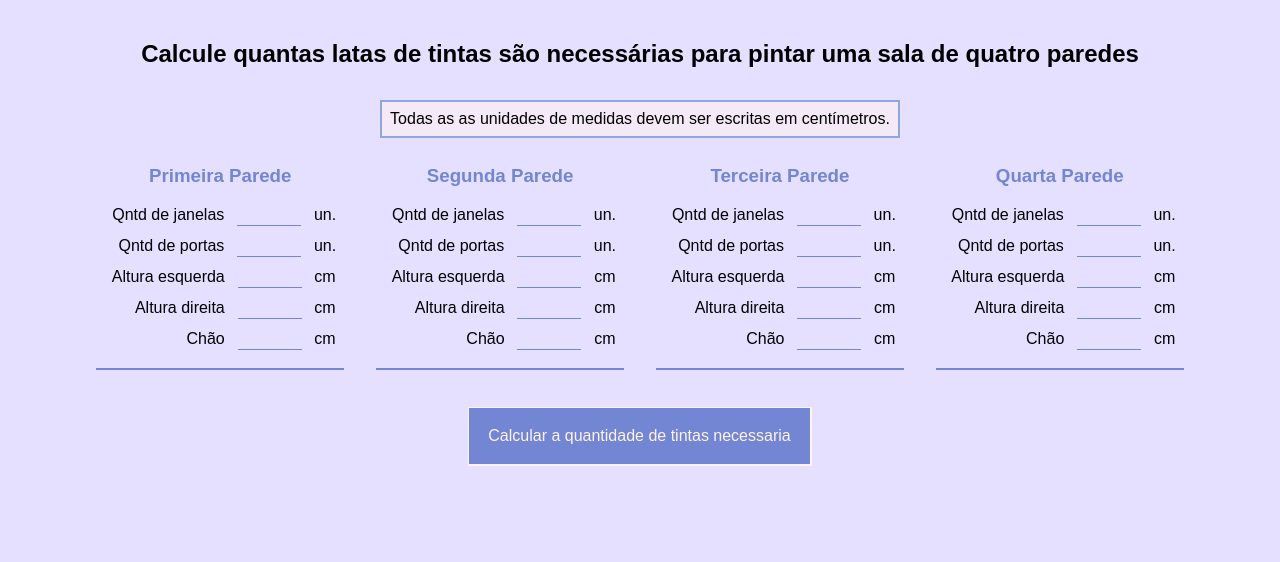
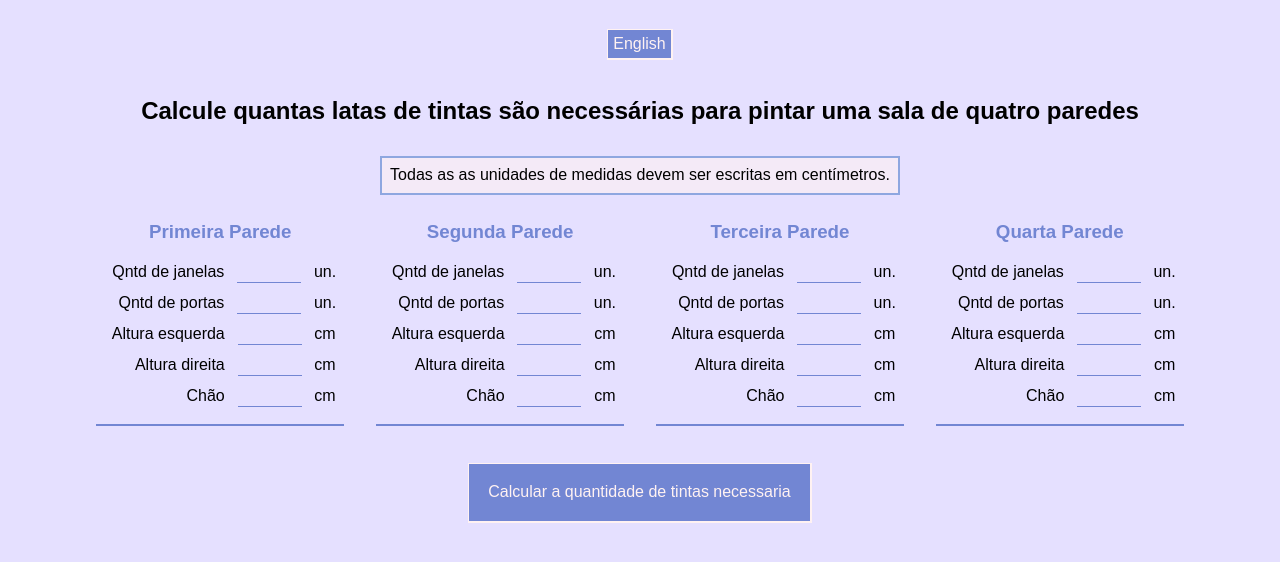
Before and after one commit to pedr/paint-calculator, a React (Create React App) app: page / in a window 1280 px wide. Shown: the top 562 px of the page. Built offline with nearby package versions, Linux system fonts and the light colour scheme; a web font is replaced by a local one.

Commit message:
feat: ability of change language to english

```diff
--- a/src/App.css
+++ b/src/App.css
@@ -108,6 +108,10 @@ input {
   border-width: 1px 2px 2px 1px;
 }
 
+.paint-calculator-background button.small{
+  padding: 0.3em;
+}
+
 .paint-calculator-control-wrapper {
   display: flex;
   flex-direction: column;
--- a/src/PaintCalculator/PaintCalculator.js
+++ b/src/PaintCalculator/PaintCalculator.js
@@ -6,6 +6,7 @@ import PaintCalculatorFooter from './components/PaintCalculator.Footer';
 
 import calculatePaintCans from './helpers/calculatePaint'
 import checkForErrorsOnInput from './helpers/checkForErrorsOnInput';
+import LanguageSwitcher from './components/LanguageSwitcher';
 
 export default function PaintCalculator() {
 
@@ -69,6 +70,8 @@ export default function PaintCalculator() {
   return (
     <div className='paint-calculator-background'>
 
+      <LanguageSwitcher />
+
       <PaintCalculatorHeader />
 
       <PaintCalculatorForm
--- /dev/null
+++ b/src/PaintCalculator/components/LanguageSwitcher.js
@@ -0,0 +1,14 @@
+import React from "react";
+import { useLanguage } from "../../languageContext";
+
+export default function LangaugeSwitcher() {
+  const { texts, changeLanguage } = useLanguage()
+
+  const toggleLanguage = () => {
+    changeLanguage(texts.CHANGE_LANGUAGE.CODE)
+  }
+
+  return <div>
+    <button className="small" onClick={toggleLanguage}>{texts.CHANGE_LANGUAGE.NAME}</button>
+  </div>
+}
--- a/src/phrases.js
+++ b/src/phrases.js
@@ -1,6 +1,10 @@
 
 const phrases = {
   pt: {
+    CHANGE_LANGUAGE: {
+      CODE: 'en',
+      NAME: 'English',
+    },
     PAINT_CALCULATOR_HEADER: {
       TITLE: 'Calcule quantas latas de tintas são necessárias para pintar uma sala de quatro paredes',
       INFO: 'Todas as as unidades de medidas devem ser escritas em centímetros.'
@@ -25,6 +29,36 @@ const phrases = {
       BUTTON: 'Calcular a quantidade de tintas necessaria',
       ERROR: 'Há algo errado nos dados inseridos, verificar e corrigir.'
     }
+  },
+  en: {
+    CHANGE_LANGUAGE: {
+      CODE: 'pt',
+      NAME: 'Português',
+    },
+    PAINT_CALCULATOR_HEADER: {
+      TITLE: 'Calculate how many cans of paint are needed to paint a room with four walls',
+      INFO: 'All measurement units must be written in centimeters.'
+    },
+    PAINT_CALCULATOR_FORM: {
+      QTY_WINDOWS: 'Qty of windows',
+      QTY_DOORS: 'Qty of doors',
+      HEIGHT_LEFT: 'Left height',
+      HEIGHT_RIGHT: 'Right height',
+      FLOOR: 'Floor',
+      FIRST_WALL: 'First Wall',
+      SECOND_WALL: 'Second Wall',
+      THIRD_WALL: 'Third Wall',
+      FOURTH_WALL: 'Fourth Wall',
+      ERRORS: {
+        OCCUPIED_AREA_TOO_BIG: 'A wall cannot have more than 50% of its area occupied by windows or doors.',
+        WALL_TOO_SMALL_FOR_DOOR: 'A wall that has a door must be at least 220cm high.',
+        WALL_AREA_IS_INVALID: 'A wall must have an area of at least 1m² and a maximum of 50m²'
+      }
+    },
+    PAINT_CALCULATOR_FOOTER: {
+      BUTTON: 'Calculate the amount of paint cans needed',
+      ERROR: 'There is something wrong with the inputed data'
+    }
   }
 }
 
```
